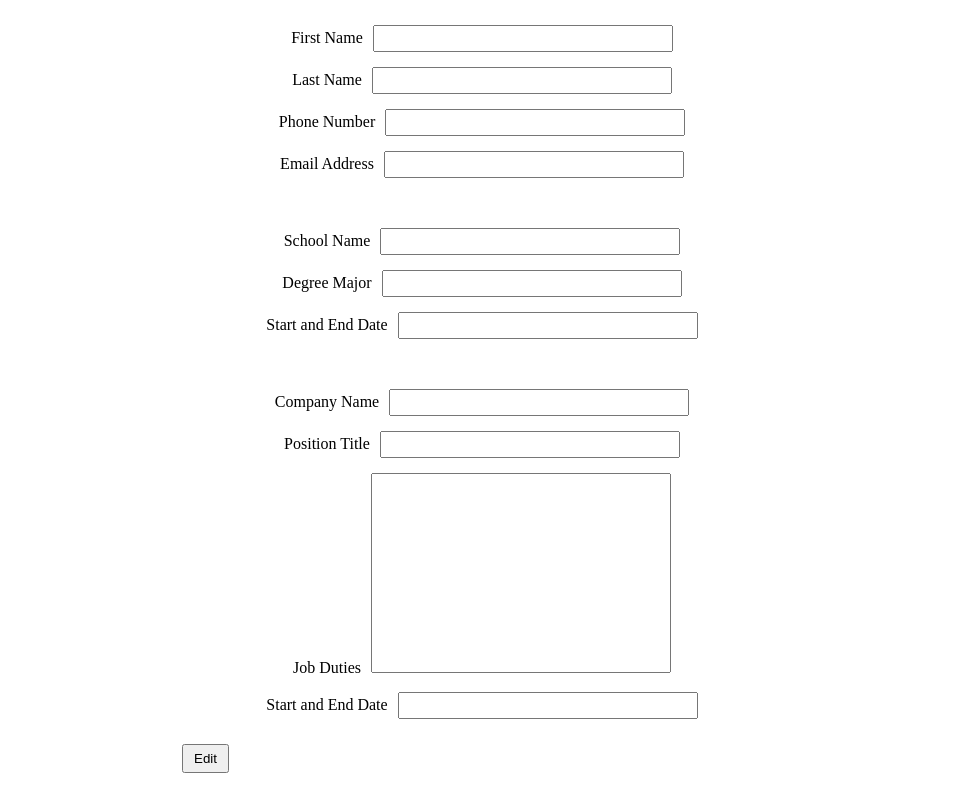
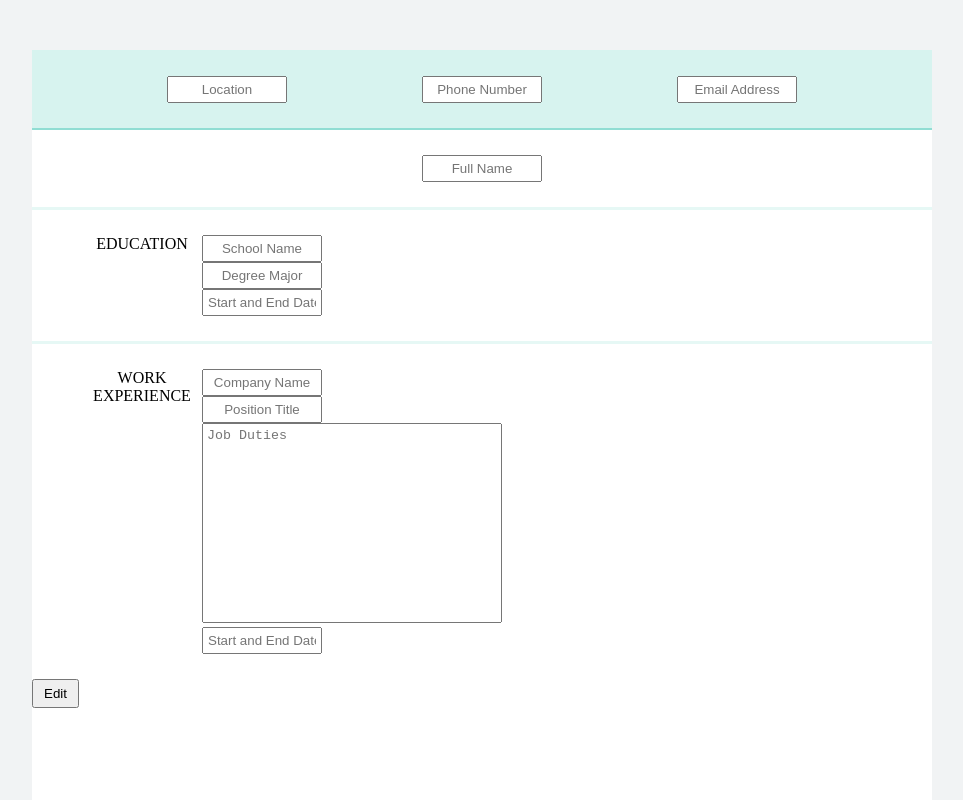
Before and after one commit to Zhalor/cv-project, a React (Create React App) app: page / in a window 1280 px wide. Shown: the top 800 px of the page, without its empty margins (158-1121 px from the left). Built offline with nearby package versions, Linux system fonts and the light colour scheme.

Commit message:
Adjust UI

```diff
--- a/src/App.js
+++ b/src/App.js
@@ -10,8 +10,8 @@ class App extends React.Component {
 
     this.state = {
       edit: true,
-      firstName: '',
-      lastName: '',
+      fullName: '',
+      location: '',
       phoneNumber: '',
       email: '',
       schoolName: '',
@@ -42,22 +42,30 @@ class App extends React.Component {
       return (
         <div className='container'>
           <form>
-            <div>
-            <Input placehold={this.state.firstName} display='First Name' id='firstName' callback={this.updateInput}/>
-            <Input placehold={this.state.lastName} display='Last Name' id='lastName' callback={this.updateInput}/>
+            <div className="header">
+              <Input placehold={this.state.location} display='Location' id='location' callback={this.updateInput}/>
               <Input placehold={this.state.phoneNumber} display='Phone Number' id='phoneNumber' callback={this.updateInput}/>
               <Input placehold={this.state.email} display='Email Address' id='email' callback={this.updateInput}/>
             </div>
+            <div className="name">
+             <Input placehold={this.state.fullName} display='Full Name' id='fullName' callback={this.updateInput}/>
+            </div>
+            <div className="education">
+              <p>EDUCATION</p>
               <div>
                 <Input placehold={this.state.schoolName} display='School Name' id='schoolName' callback={this.updateInput}/>
                 <Input placehold={this.state.schoolMajor} display='Degree Major' id='schoolMajor' callback={this.updateInput}/>
                 <Input placehold={this.state.schoolStartEndDate} display='Start and End Date' id='schoolStartEndDate' callback={this.updateInput}/>
               </div>
+            </div>
+            <div className="work-experience">
+              <p>WORK EXPERIENCE</p>
               <div>
                 <Input placehold={this.state.companyName} display='Company Name' id='companyName' callback={this.updateInput}/>
                 <Input placehold={this.state.positionTitle} display='Position Title' id='positionTitle' callback={this.updateInput}/>
                 <Textarea placehold={this.state.jobDuties} display='Job Duties' id='jobDuties' callback={this.updateInput}/>
                 <Input placehold={this.state.workStartEndDate} display='Start and End Date' id='workStartEndDate' callback={this.updateInput}/>
+              </div>
             </div>
             <button type="button" onClick={this.edit}>Edit</button>
           </form>
@@ -66,22 +74,30 @@ class App extends React.Component {
     } else {
       return (
         <div className='container'>
-          <div>
-            <Paragraph value={this.state.firstName} />
-            <Paragraph value={this.state.lastName}/>
+          <div className="header">
+            <Paragraph value={this.state.location}/>
             <Paragraph value={this.state.phoneNumber}/>
             <Paragraph value={this.state.email}/>
           </div>
+          <div className="name">
+            <Paragraph value={this.state.fullName} />
+          </div>
+          <div className="education">
+            <p>EDUCATION</p>
             <div>
               <Paragraph value={this.state.schoolName} />
               <Paragraph value={this.state.schoolMajor}/>
               <Paragraph value={this.state.schoolStartEndDate}/>
             </div>
+          </div>
+          <div className="work-experience">
+            <p>WORK EXPERIENCE</p>
             <div>
               <Paragraph value={this.state.companyName}/>
               <Paragraph value={this.state.positionTitle} />
               <Paragraph value={this.state.jobDuties}/>
               <Paragraph value={this.state.workStartEndDate}/>
+            </div>
           </div>
           <button type="button" onClick={this.edit}>Update</button>
         </div>
--- a/src/components/input.js
+++ b/src/components/input.js
@@ -16,8 +16,8 @@ class Input extends React.Component {
 
     return (
       <div>
-        <label htmlFor={this.props.id}>{this.props.display}</label>
-        <input type='text' value={this.props.placehold} id={this.props.id}
+        <label htmlFor={this.props.id}></label>
+        <input type='text' value={this.props.placehold} placeholder={this.props.display} id={this.props.id}
          onChange={this.handleChange}/>
       </div>
     );
--- a/src/components/textarea.js
+++ b/src/components/textarea.js
@@ -16,8 +16,8 @@ class Textarea extends React.Component {
 
     return (
       <div>
-        <label htmlFor={this.props.id}>{this.props.display}</label>
-        <textarea value={this.props.placehold} id={this.props.id}
+        <label htmlFor={this.props.id}></label>
+        <textarea value={this.props.placehold} placeholder={this.props.display} id={this.props.id}
          onChange={this.handleChange}/>
       </div>
     );
--- a/src/styles/styles.css
+++ b/src/styles/styles.css
@@ -4,18 +4,48 @@
   box-sizing: border-box;
 }
 
+body {
+  background-color: #F1F3F4;
+}
+
 .container {
-  width: 600px;
+  width: 900px;
+  height: 1100px;
+  margin: 50px auto;
+  background-color: white;
+  border-radius: 4px;
+}
+
+.header {
+  display: flex;
+  flex-direction: row;
+  justify-content: space-evenly;
+  align-items: center;
+  background-color: #D7F3EF;
+  border-bottom: 2px solid #90DDD3;
+  height: 80px;
+}
+
+.name {
+  display: flex;
+  justify-content: center;
+  padding: 25px;
+}
+
+.name > p{
+  font-size: 3rem;
+  text-align: center;
   margin: 0 auto;
 }
 
-form > div {
+.education,
+.work-experience {
   display: flex;
-  flex-direction: column;
-  align-items: center;
-  gap: 15px;
-  padding: 25px;
+  border-top: 3px solid #E6F8F5;
+  padding: 25px 50px;
 }
+
+
 
 form textarea {
   resize: none;
@@ -25,15 +55,13 @@ form textarea {
 }
 
 form input {
-  width: 300px;
+  width: 120px;
   padding: 4px;
+  text-align: center;
+  outline: none;
 }
 
-label {
-  padding-right: 10px;
-}
-
-form > button {
+button {
   width: fit-content;
   padding: 5px 10px;
 }
@@ -43,6 +71,6 @@ form > button {
 }
 
 .container p {
-  height: 27px;
-  width: 300px;
+  width: 120px;
+  text-align: center;
 }
```
Lines whose indentation alone changed are shown as unchanged.
